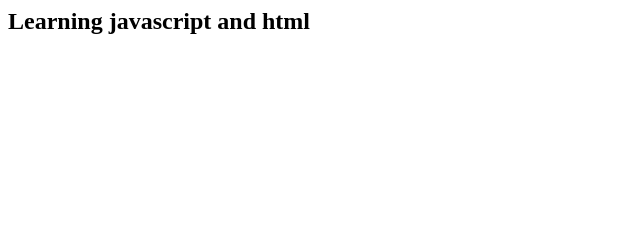
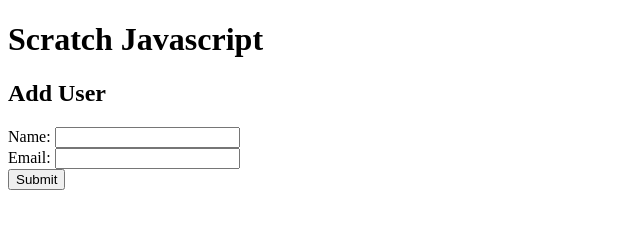
Before and after one commit to leoneil01/scratch-javascript, a plain HTML site: page index.html in a window 1280 px wide. Shown: the whole page, without its empty margins (0-640 px from the left). Drawn offline with Linux system fonts and the light colour scheme.

Commit message:
Add html template

```diff
--- a/index.html
+++ b/index.html
@@ -1,10 +1,42 @@
-<html>
-    <head>
-        <script defer src="./index.js"></script>
-        <title>Javascript Scratch</title>
-    </head>
+<!DOCTYPE html>
+<html lang="en">
+  <head>
+    <meta charset="UTF-8" />
+    <meta name="viewport" content="width=device-width, initial-scale=1.0" />
+    <meta http-equiv="X-UA-Compatible" content="ie=edge" />
+    <title>Scratch Javascript</title>
+    <link rel="stylesheet" href="style.css">
+  </head>
+  <body>
+    <header>
+      <h1>Scratch Javascript</h1>
+    </header>
 
-    <body>
-        <h2>Learning javascript and html</h2>
-    </body>
+    <section class="container">
+      <form id="my-form">
+        <h1>Add User</h1>
+        <div class="msg"></div>
+        <div>
+          <label for="name">Name:</label>
+          <input type="text" id="name">
+        </div>
+        <div>
+          <label for="email">Email:</label>
+          <input type="text" id="email">
+        </div>
+        <input class="btn" type="submit" value="Submit">
+      </form>
+
+      <ul id="users"></ul>
+
+      <!-- <ul class="items">
+        <li class="item">Item 1</li>
+        <li class="item">Item 2</li>
+        <li class="item">Item 3</li>
+      </ul> -->
+    </section>
+
+
+    <script src="main.js"></script>
+  </body>
 </html>
```
